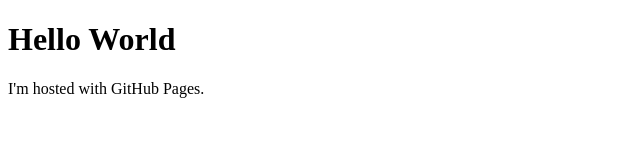
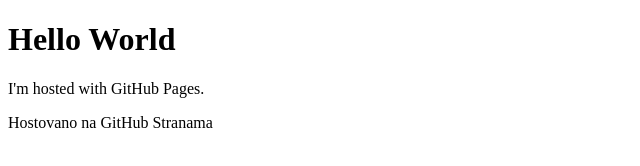
Before and after one commit to desavic/desavic.github.io, a plain HTML site: page index.html in a window 1280 px wide. Shown: the whole page, without its empty margins (0-640 px from the left). Drawn offline with Linux system fonts and the light colour scheme.

Commit message:
Update index.html

```diff
--- a/index.html
+++ b/index.html
@@ -7,5 +7,6 @@
 <body>
 	<h1>Hello World</h1>
 	<p>I'm hosted with GitHub Pages.</p>
+	<p>Hostovano na GitHub Stranama</p>
 </body>
 </html>
```
